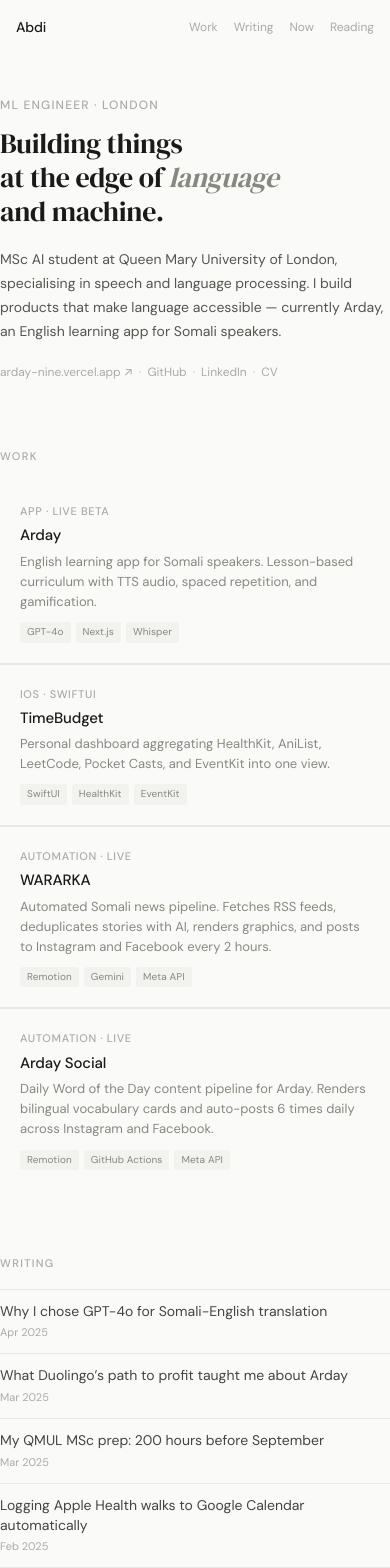
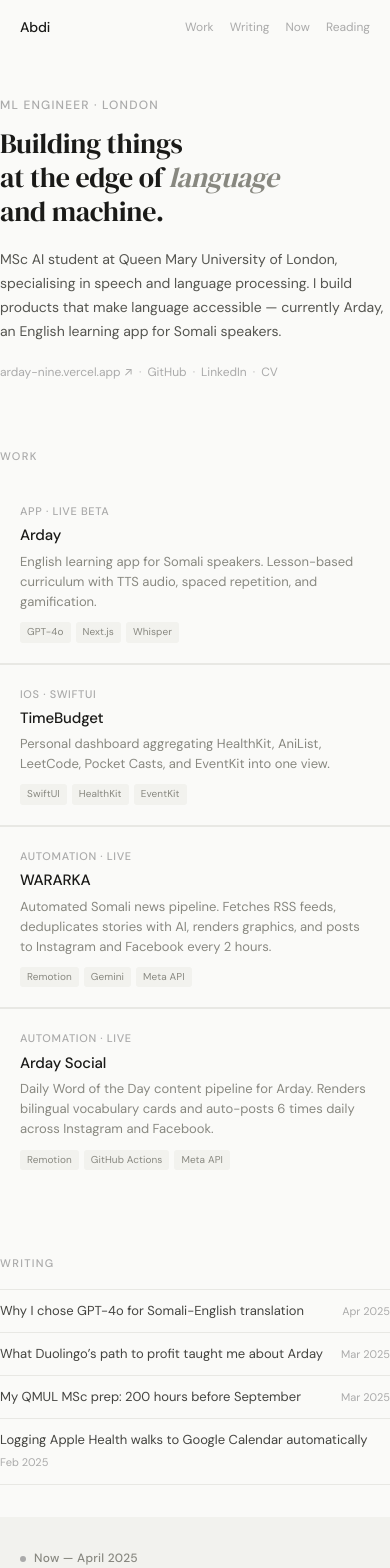
Before and after one commit to ItsAbdiOk/personal-site, a Next.js app: page / in a window 390 px wide. Shown: the top 1568 px of the page. Built offline with nearby package versions, Linux system fonts and the light colour scheme.

Commit message:
Fix mobile padding — increase to 20px, tighten writing list
Text was hugging the left edge on phone screens.

```diff
--- a/components/WritingItem.module.css
+++ b/components/WritingItem.module.css
@@ -35,13 +35,14 @@
 
 @media (max-width: 640px) {
   .item {
-    flex-direction: column;
-    gap: 2px;
+    flex-direction: row;
+    flex-wrap: wrap;
+    gap: 4px 12px;
     padding: 12px 0;
   }
 
   .title {
-    font-size: 0.875rem;
+    font-size: 0.8125rem;
     line-height: 1.4;
   }
 
--- a/styles/globals.css
+++ b/styles/globals.css
@@ -127,7 +127,7 @@
 /* --- Responsive --- */
 @media (max-width: 640px) {
   :root {
-    --page-padding: 16px;
+    --page-padding: 20px;
   }
 
   body {
```
